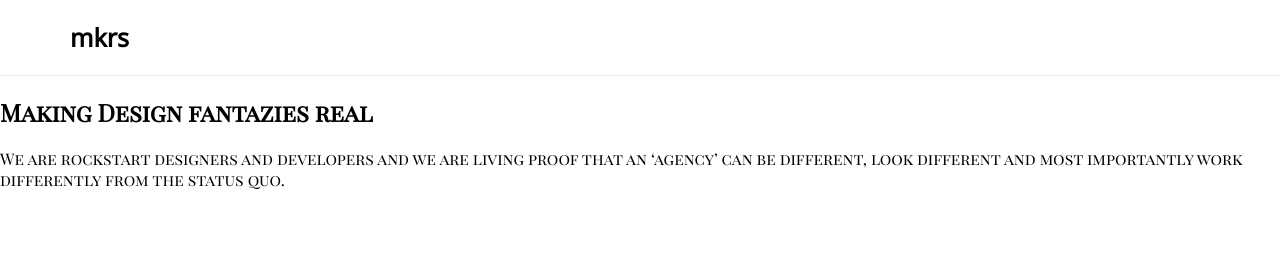
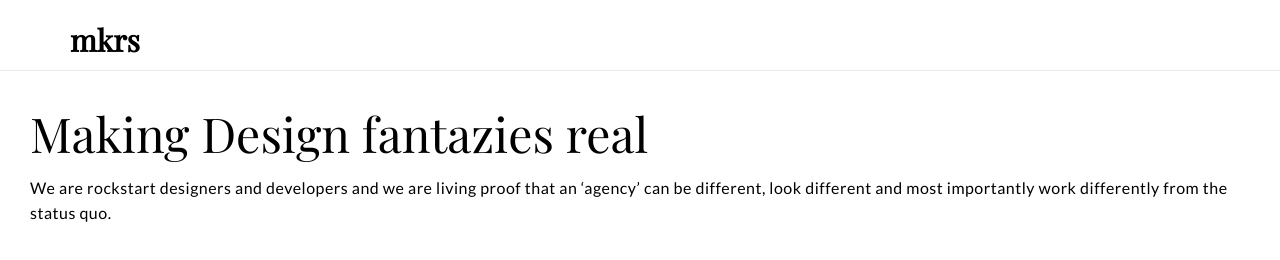
Before and after one commit to lalaee/Mkrs-landing-page, a plain HTML site: page index.html in a window 1280 px wide. Drawn offline with nearby package versions, Linux system fonts and the light colour scheme; a web font is replaced by a local one.

Commit message:
Styled Headline and description

```diff
--- a/css/styles.css
+++ b/css/styles.css
@@ -47,12 +47,13 @@ nav, #header-img {
 }
 
 #logo {
-	font-family: noto sans;
+	font-family: Playfair Display;
 	font-weight: 400;
 	margin-left: 70px;
 	margin-top: 20px;
-	font-size: 25px;
+	font-size: 30px;
 	width: 70px;
+	margin-bottom: 10px;
 }
 
 #logo-con {
@@ -64,7 +65,26 @@ li {
 	color: #000;
 }
 
-#landing-text {
-	font-family: Adamina;
-	font-size: 100px;
+
+#first-page {
+	margin: 0 30px;
+
 }
+
+
+.first-content-headline {
+	font-family: Playfair Display;
+	font-size: 3rem;
+	max-width: 14em;
+	font-weight: 100;
+	line-height: 45px;
+	margin-bottom: 19px;
+}
+
+p {
+	font-family: lato;
+	line-height: 25px;
+	letter-spacing: 0.5px;
+	margin-top: 0px;
+	margin-left: 0px;
+}
```
